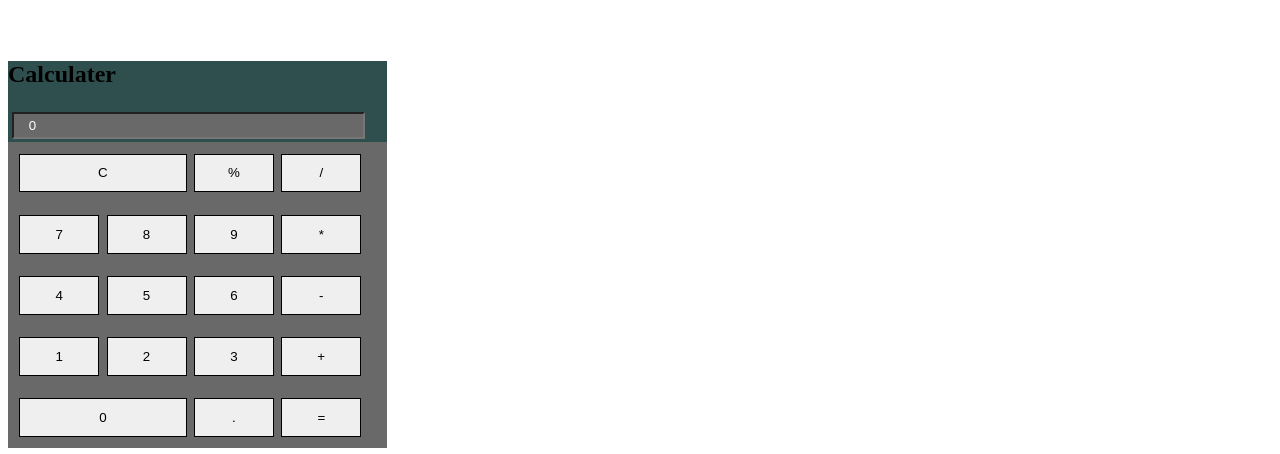
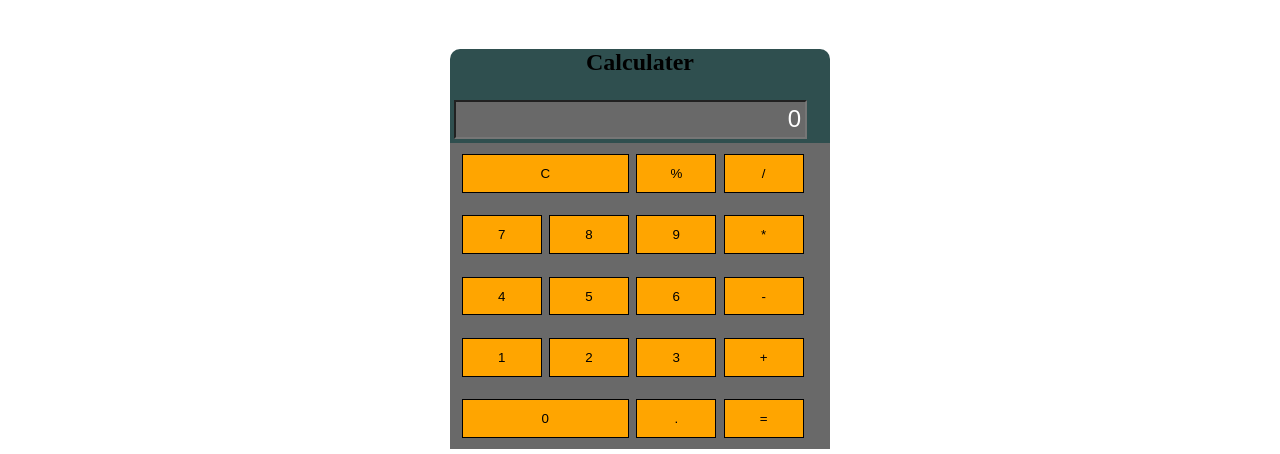
Before and after one commit to UfukYetiskin/30-days-of-react-with-solutions, a React (Create React App) app in the folder learn-react/: page / in a window 1280 px wide. Shown: the part 11283-11737 px from the top of the page. Built offline with nearby package versions, Linux system fonts and the light colour scheme; no server answers.

Commit message:
style updated

```diff
--- a/learn-react/src/Components/Calculater.js
+++ b/learn-react/src/Components/Calculater.js
@@ -54,22 +54,23 @@ const Calculater = () => {
         border  : '1px solid black',
         padding : '3%',
         width :  '22%',
-        textAlign : 'center'
+        textAlign : 'center',
+        backgroundColor : 'orange'
     }
 
 
     return(
-        <div style={{width : '30%', backgroundColor : 'darkslategray'}}>
-            <h2>Calculater</h2>
+        <div style={{width : '30%', backgroundColor : 'darkslategray', justifyContent : 'center', marginLeft : '35%', borderRadius :'10px'}}>
+            <h2 style={{textAlign : 'center', marginTop :  "2%"}}>Calculater</h2>
             <div>
                 <input
-                    style={{backgroundColor : 'dimgray', color: 'white', padding : '1%', margin : '1%', width : '90%'}}
+                    style={{backgroundColor : 'dimgray', color: 'white', padding : '1%', margin : '1%', width : '90%', textAlign : 'right', fontSize : '24px'}}
                     type="text"
                     value = {`${firstNumbers} ${operator} ${secondNumbers} ${sonuc}`}
                 />
             </div>
             <div style={divStyles} >
-                <button onClick={handleReset} value="C"  style={{ display : 'inline-block', margin: '1%',border  : '1px solid black',padding : '3%',width :  '46%',textAlign : 'center'}}>C</button>
+                <button onClick={handleReset} value="C"  style={{ display : 'inline-block', margin: '1%',border  : '1px solid black',backgroundColor : 'orange',padding : '3%',width :  '46%',textAlign : 'center'}}>C</button>
                 <button onClick={handleOperator}  value="%" style={spanStyles}>%</button>
                 <button onClick={handleOperator} value="/" style={spanStyles}>/</button>
             </div>
@@ -92,7 +93,7 @@ const Calculater = () => {
                 <button onClick={handleOperator} value="+" style={spanStyles}>+</button>
             </div>
             <div style={divStyles}>
-                <button onClick={handleNumbers} value="0" style={{ display : 'inline-block', margin: '1%',border  : '1px solid black',padding : '3%',width :  '46%',textAlign : 'center'}}>0</button>
+                <button onClick={handleNumbers} value="0" style={{ display : 'inline-block', margin: '1%', backgroundColor : 'orange',border  : '1px solid black',padding : '3%',width :  '46%',textAlign : 'center'}}>0</button>
                 <button onClick={handleNumbers} value="." style={spanStyles}>.</button>
                 <button onClick={handleSonuc} value="=" style={spanStyles}>=</button>
             </div>
```
